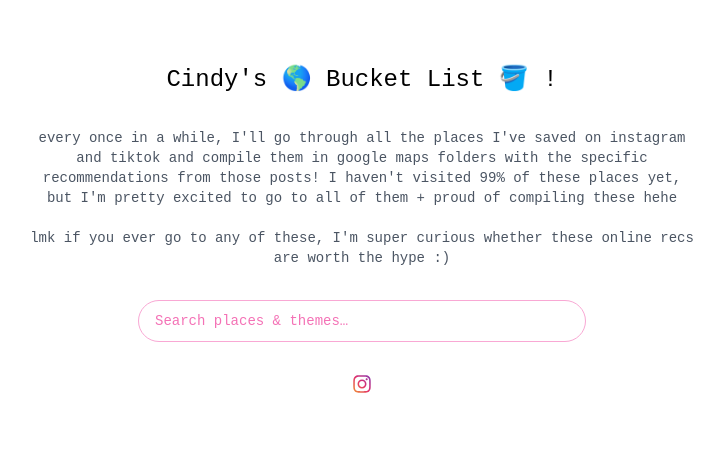
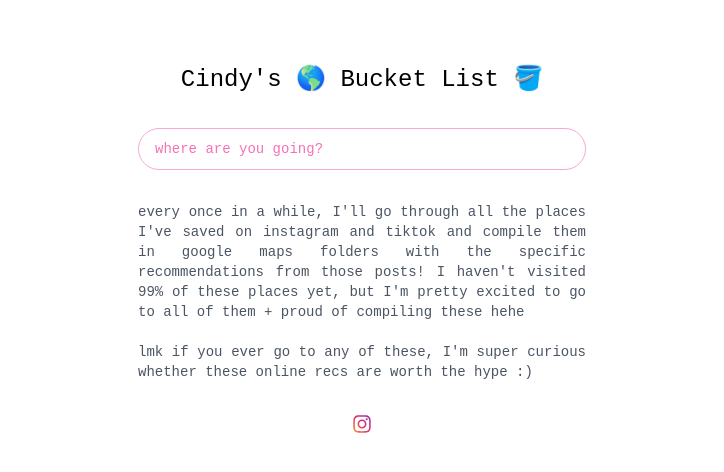
Before and after one commit to cindyqian/cindyqsite, a React (Create React App) app: page /bucketlist in a window 1280 px wide. Shown: the top 472 px of the page, without its empty margins (278-1002 px from the left). Built offline with nearby package versions, Linux system fonts and the light colour scheme.

Commit message:
updated design

```diff
--- a/public/index.html
+++ b/public/index.html
@@ -7,6 +7,7 @@
   <meta name="viewport" content="width=device-width, initial-scale=1" />
   <meta name="theme-color" content="#000000" />
   <meta name="description" content="Web site created using create-react-app" />
+  <meta name="viewport" content="width=device-width, initial-scale=1, maximum-scale=1" />
   <link rel="apple-touch-icon" href="%PUBLIC_URL%/logo192.png" />
   <!--
       manifest.json provides metadata used when your web app is installed on a
--- a/src/components/BucketList.js
+++ b/src/components/BucketList.js
@@ -96,21 +96,13 @@
     };
   }, [dropdownOpen]);
 
+
+  const topRef = useRef(null);
+
   return (
-    <div className="flex flex-col items-center min-h-screen geist-mono py-16 px-12">
+    <div ref={topRef} className="flex flex-col items-center min-h-screen geist-mono py-16 px-12">
       <main className="flex flex-col gap-8 max-w-2xl w-full mx-auto items-center">
-
-        <h1 className="text-2xl text-center">Cindy&apos;s 🌎 Bucket List 🪣 !</h1>
-
-        <p className="text-sm text-gray-600 text-center">
-          every once in a while, I&apos;ll go through all the places I&apos;ve saved on instagram and tiktok
-          and compile them in google maps folders with the specific recommendations from those posts!
-          I haven&apos;t visited 99% of these places yet,
-          but I&apos;m pretty excited to go to all of them + proud of compiling these hehe
-          <br />
-          <br />
-          lmk if you ever go to any of these, I'm super curious whether these online recs are worth the hype :)
-        </p>
+        <h1 className="text-2xl text-center">Cindy&apos;s 🌎 Bucket List 🪣 </h1>
 
         <div
           ref={comboRef}
@@ -122,7 +114,7 @@
           <input
             id="bucket-search"
             type="search"
-            placeholder="Search places & themes…"
+            placeholder="where are you going?"
             value={query}
             onChange={(e) => setQuery(e.target.value)}
             onFocus={() => setDropdownOpen(true)}
@@ -139,7 +131,7 @@
             <div
               id="bucket-list-dropdown"
               role="listbox"
-              className="absolute left-0 right-0 top-full z-50 mt-1 max-h-64 overflow-y-auto rounded-lg border border-pink-200 bg-white py-1"
+              className="absolute left-0 right-0 top-full z-50 mt-1 max-h-[65vh] overflow-y-auto rounded-lg border border-pink-200 bg-white py-1"
             >
               {filtered.length === 0 ? (
                 <div className="px-3 py-2.5 text-sm text-pink-500">No matches — try another search.</div>
@@ -180,6 +172,16 @@
           ) : null}
         </div>
 
+        <p className="text-sm text-gray-600 text-justify max-w-md">
+          every once in a while, I&apos;ll go through all the places I&apos;ve saved on instagram and tiktok
+          and compile them in google maps folders with the specific recommendations from those posts!
+          I haven&apos;t visited 99% of these places yet,
+          but I&apos;m pretty excited to go to all of them + proud of compiling these hehe
+          <br />
+          <br />
+          lmk if you ever go to any of these, I'm super curious whether these online recs are worth the hype :)
+        </p>
+
         <div className="table-cell px-10" id="instagram">
             <a href="https://www.instagram.com/cindyqiann/" target="_blank">
               <span className="[&>svg]:h-5 [&>svg]:w-5">
```
